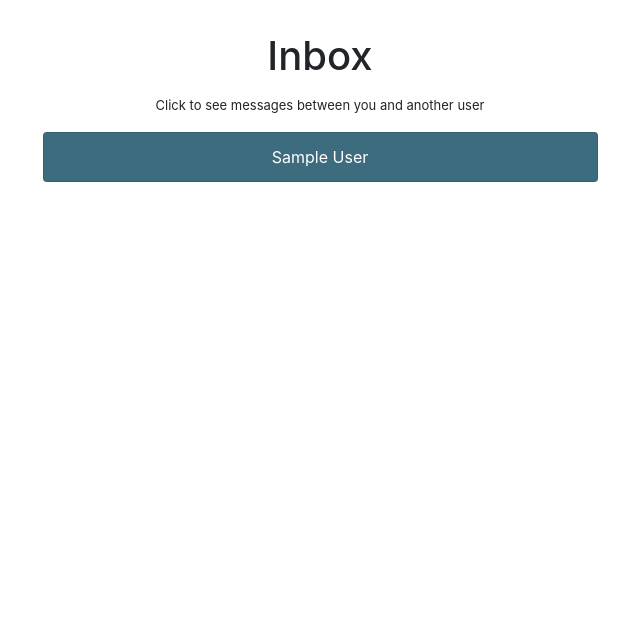
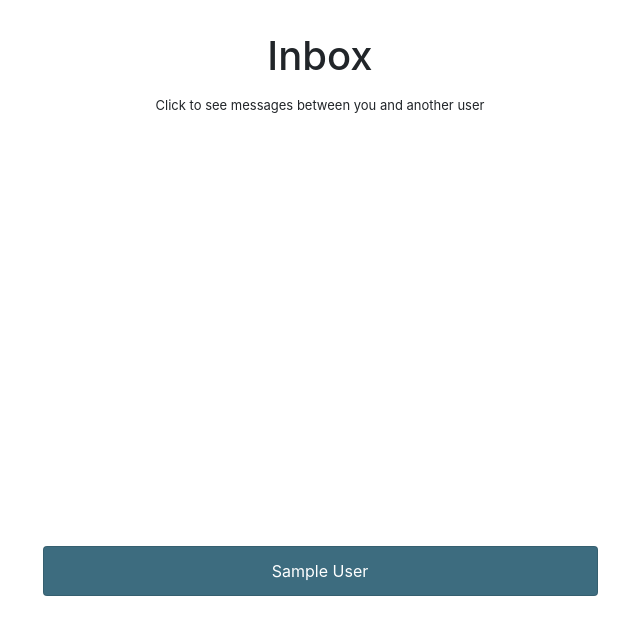
Before and after one commit to belengrimaldi/CS3240-QuickTutor, a Django app: page /send in a window 1280 px wide. Shown: the part 67-702 px from the top of the page, without its empty margins (320-960 px from the left). Run offline with Django 3.2, Linux system fonts and the light colour scheme; a user stored in the database is signed in; tables that the repository leaves empty hold one stand-in row (values such as "Sample post"); some libraries are stand-ins or nearby versions.

Commit message:
messaging button and scroll

```diff
--- a/user/static/user/send.css
+++ b/user/static/user/send.css
@@ -29,3 +29,12 @@ textarea {
 .list-group-item:hover {
     color: white;
 }
+
+.pens {
+    margin-bottom: .5rem;
+    height:60%;
+    overflow-y:auto;
+    overflow-x:hidden;
+    display: flex;
+    flex-direction: column-reverse;
+}
--- a/user/templates/send.html
+++ b/user/templates/send.html
@@ -12,6 +12,7 @@
 			<h1 class="title" style="margin-bottom: 1rem;">Inbox</h1>
 			<p style="font-size: small;">Click to see messages between you and another user</p>
 			{% if pen_pals %}
+				<div class="pens">
 				{% for pal in pen_pals %}
 					<div class="list-group">
 						<div class="row justify-content-center">
@@ -19,6 +20,7 @@
 						</div>
 					</div>
 				{% endfor %}
+				</div>
 			{% else %}
 				<p>No messages yet</p>
 			{% endif %}
```
